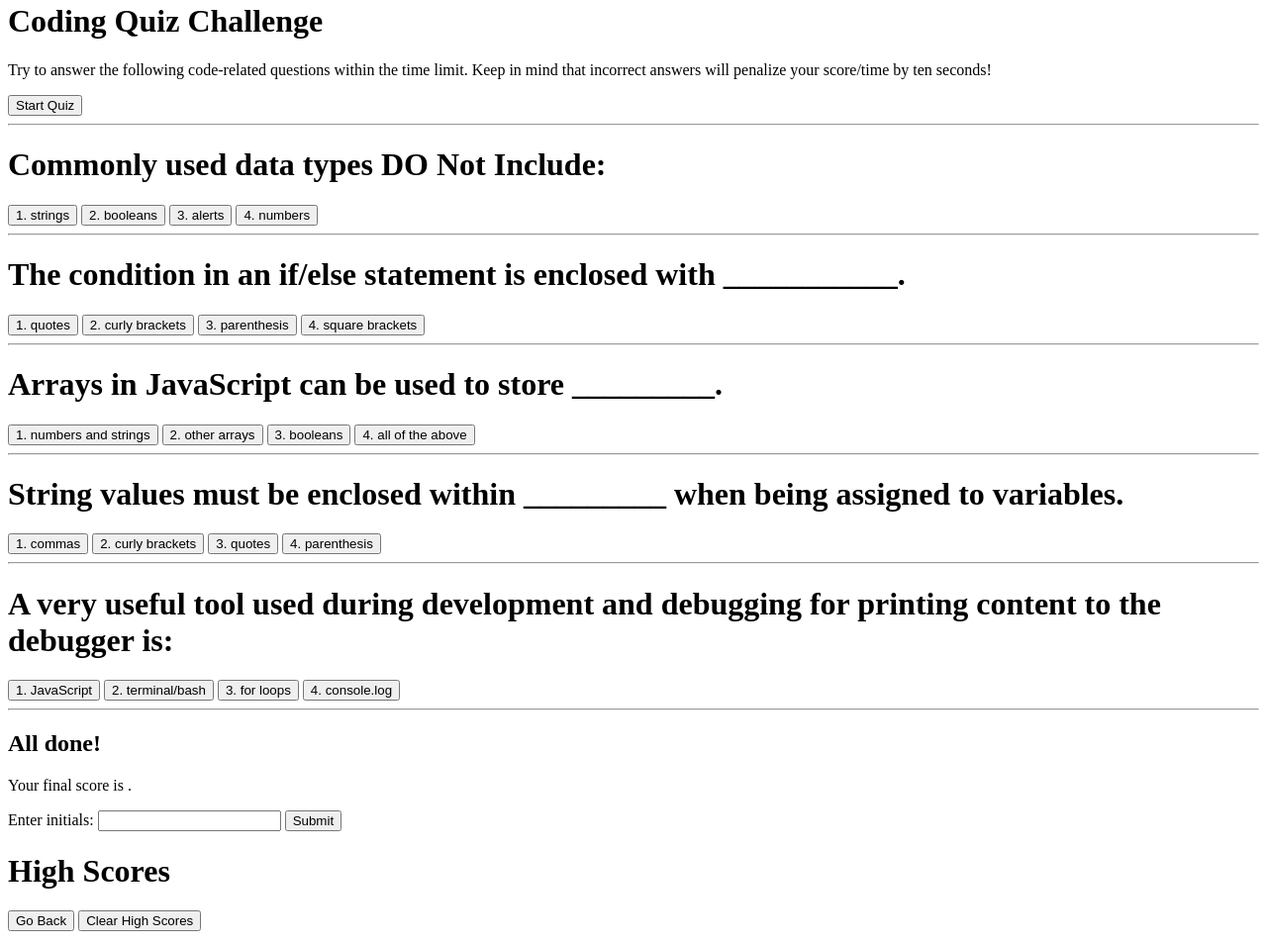
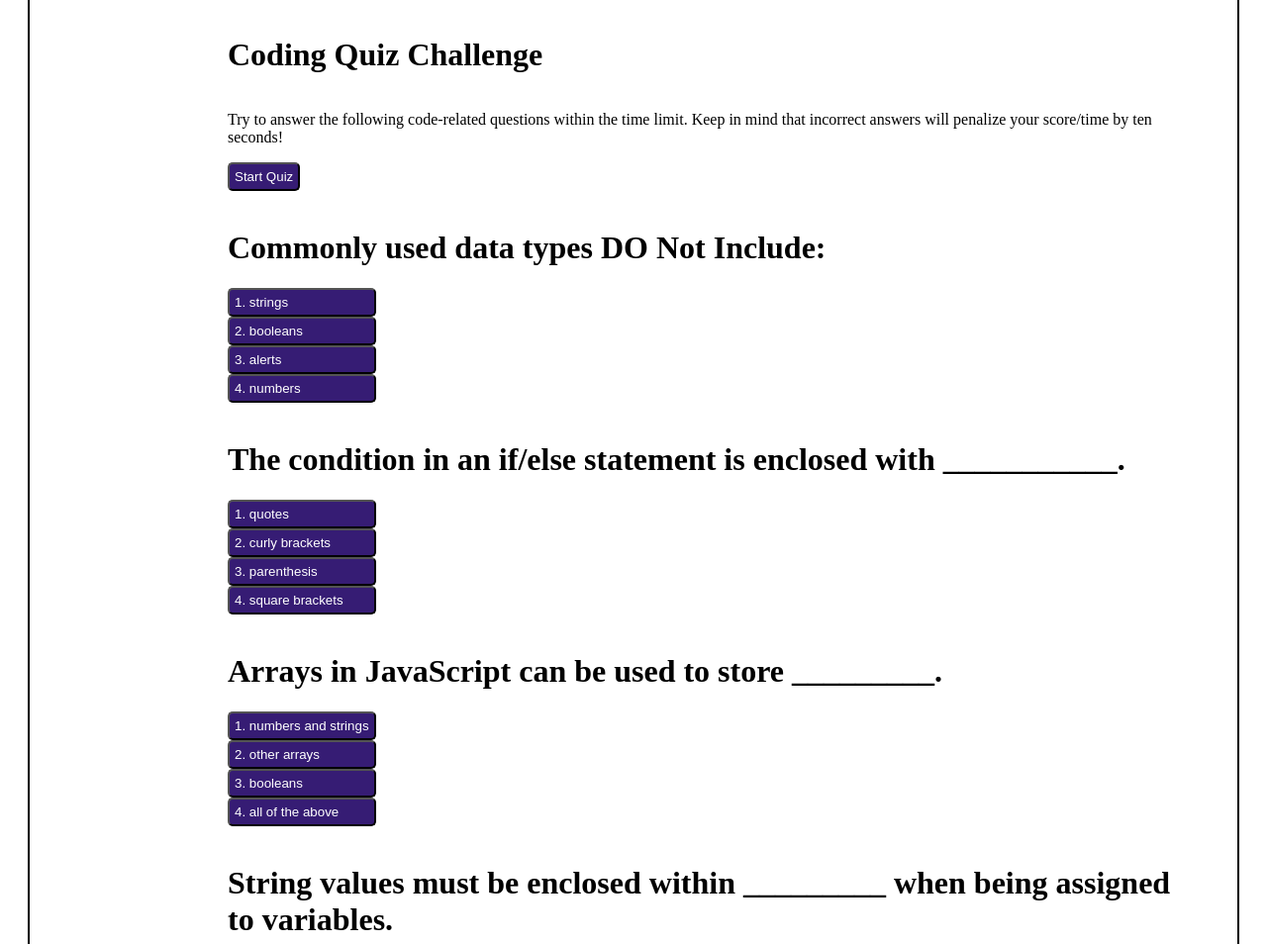
Before and after one commit to nikchavez94/codingquiz, a plain HTML site: page index.html in a window 1280 px wide. Shown: the part 26-980 px from the top of the page at 99% size. Drawn offline with Linux system fonts and the light colour scheme.

Commit message:
added CSS for buttons and screen alignments

```diff
--- a/assets/style.css
+++ b/assets/style.css
@@ -0,0 +1,56 @@
+.container {
+border: 2px solid #000;
+border-color: black;
+margin:20px;
+padding-left: 200px;
+padding-right: 50px;
+padding-top: 20px;
+}
+
+button {
+border-radius: 5px;
+padding:5px;
+background-color: #361c74;
+color:white;
+display: inline-block;
+text-align: left;
+width: 150px
+
+}
+
+button:hover {
+background-color: purple;
+cursor: pointer;
+}
+
+#StartQBtn {
+text-align: center;
+width: fit-content;
+}
+
+#submitInitialsBtn {
+    text-align: center;
+    width: fit-content;
+}
+
+#goBackBtn {
+    text-align: center;
+    width: fit-content;
+}
+
+#clearScoresBtn {
+    text-align: center;
+    width: fit-content;
+}
+
+.screen {
+display: flex;
+flex-direction: column;
+align-items: left;
+justify-self: flex-start
+}
+
+hr {
+border: none;
+border-top: 2px solid #333;
+}
--- a/index.html
+++ b/index.html
@@ -5,7 +5,7 @@
     <meta charset="UTF-8">
     <meta name="viewport" content="width=device-width, initial-scale=1.0">
     <title>Document</title>
-    <link rel="stylesheet" type="text/css" href="./assets/style.css" />
+    <link rel="stylesheet" type="text/css" href="./assets/style.css"/>
 
 </head>
 
@@ -17,7 +17,7 @@
                 <h1>Coding Quiz Challenge</h1>
                 <p>Try to answer the following code-related questions within the time limit. Keep in mind that incorrect
                     answers will penalize your score/time by ten seconds!</p>
-                <button onclick="nextscreen2">Start Quiz</button>
+                <button id="StartQBtn" onclick="nextscreen2">Start Quiz</button>
                 <hr>
 
             </div>
@@ -88,6 +88,7 @@
                 <button id="clearScoresBtn" onclick="clearScores">Clear High Scores</button>
             </div>
         </form>
+
     </div>
 </body>
 
```
